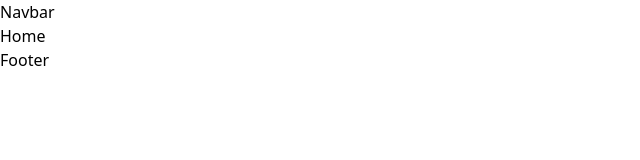
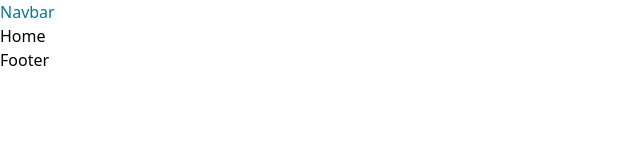
Before and after one commit to anantariskys/WebMi, a React (Vite) app: page / in a window 1280 px wide. Shown: the top 160 px of the page, without its empty margins (0-640 px from the left). Built offline with nearby package versions, Linux system fonts and the light colour scheme.

Commit message:
style: add styling navbar

```diff
--- a/src/components/Navbar.jsx
+++ b/src/components/Navbar.jsx
@@ -1,7 +1,7 @@
 
 const Navbar = () => {
   return (
-    <div>Navbar</div>
+    <div className=" text-cyan-700">Navbar</div>
   )
 }
 
```
